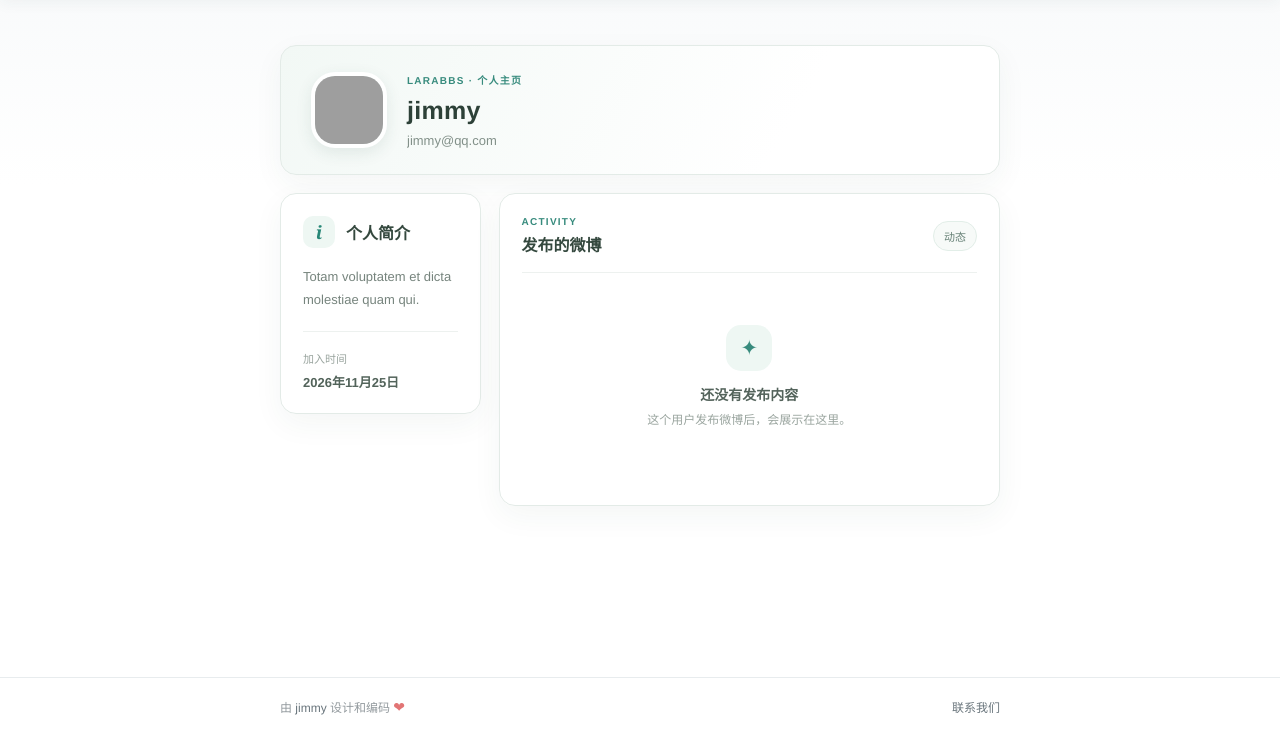
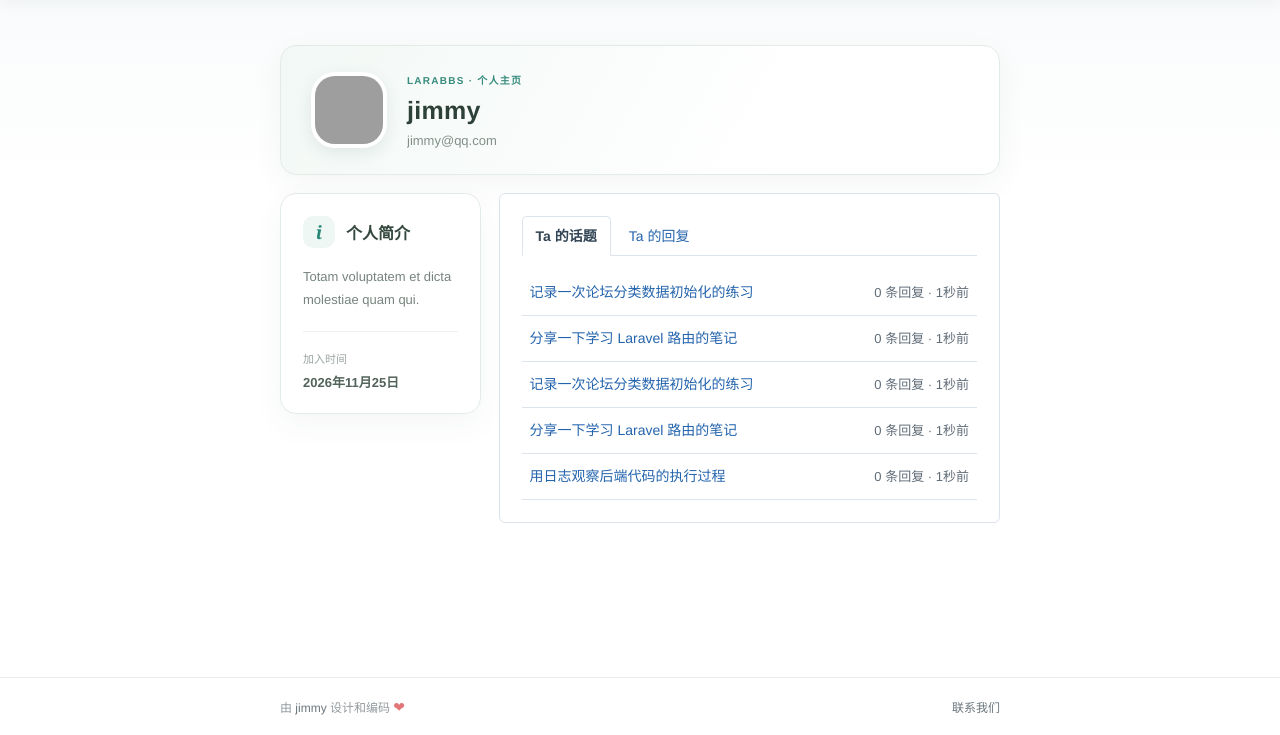
Before and after one commit to chenglianjie-code/laravelBass, a Laravel app: page /users/1 in a window 1280 px wide. Shown: the part 65-800 px from the top of the page. Run offline with Laravel 9, Linux system fonts and the light colour scheme; data comes from the database, SQL or seed files in the repository; some libraries are stand-ins or nearby versions; grey boxes are pictures that could not be loaded.

Commit message:
feat: 5.9用户话题列表

```diff
--- a/app/Models/User.php
+++ b/app/Models/User.php
@@ -69,4 +69,8 @@ class User extends Authenticatable implements MustVerifyEmail
     protected $casts = [
         'email_verified_at' => 'datetime',
     ];
+
+    public function topics(){
+        return $this->hasMany(Topic::class);
+    }
 }
--- a/public/css/pages.css
+++ b/public/css/pages.css
@@ -225,8 +225,7 @@
   padding: 22px;
 }
 
-.profile-card-heading,
-.profile-section-heading {
+.profile-card-heading {
   display: flex;
   align-items: center;
   gap: 11px;
@@ -247,8 +246,7 @@
   place-items: center;
 }
 
-.profile-card-heading h2,
-.profile-section-heading h2 {
+.profile-card-heading h2 {
   margin: 0;
   color: #34483e;
   font-size: 16px;
@@ -286,58 +284,126 @@
   font-weight: 600;
 }
 
-.profile-section-heading {
-  justify-content: space-between;
-  padding-bottom: 16px;
-  border-bottom: 1px solid #edf1ef;
+.profile-posts {
+  --activity-link: #2464ad;
+  --activity-line: #dce3ea;
+  --activity-muted: #616d78;
+  min-width: 0;
+  border-color: var(--activity-line);
+  border-radius: 6px;
+  background: #fff;
+  box-shadow: none;
 }
 
-.profile-section-heading .profile-eyebrow {
-  margin-bottom: 5px;
+.profile-activity-tabs {
+  display: flex;
+  gap: 4px;
+  border-bottom: 1px solid var(--activity-line);
 }
 
-.profile-count {
-  padding: 6px 10px;
-  border: 1px solid #e2eee8;
-  border-radius: 999px;
-  color: #668076;
-  background: #f7faf8;
-  font-size: 11px;
+.profile-activity-tabs a {
+  margin-bottom: -1px;
+  padding: 9px 13px;
+  border: 1px solid transparent;
+  border-radius: 5px 5px 0 0;
+  color: var(--activity-link);
+  line-height: 20px;
 }
 
-.profile-empty {
+.profile-activity-tabs a:hover {
+  background: #f3f7fc;
+}
+
+.profile-activity-tabs a[aria-current="page"] {
+  border-color: var(--activity-line);
+  border-bottom-color: #fff;
+  color: #344655;
+  background: #fff;
+  font-weight: 600;
+}
+
+.profile-topic-list {
+  margin: 14px 0 0;
+  padding: 0;
+  list-style: none;
+}
+
+.profile-topic-row {
   display: grid;
-  min-height: 210px;
-  align-content: center;
-  justify-items: center;
-  padding: 24px 12px;
+  grid-template-columns: minmax(0, 1fr) auto;
+  align-items: baseline;
+  gap: 4px 14px;
+  padding: 12px 8px;
+  border-bottom: 1px solid var(--activity-line);
+  line-height: 1.5;
+}
+
+.profile-topic-row a {
+  color: var(--activity-link);
+  overflow-wrap: anywhere;
+}
+
+.profile-topic-row a:hover {
+  text-decoration: underline;
+}
+
+.profile-topic-meta {
+  color: var(--activity-muted);
+  font-size: 13px;
+  white-space: nowrap;
+}
+
+.profile-activity-empty {
+  margin: 0;
+  padding: 34px 8px;
+  color: var(--activity-muted);
   text-align: center;
 }
 
-.profile-empty-icon {
+.profile-activity-pagination {
+  margin-top: 22px;
+}
+
+.profile-activity-pagination .pagination {
+  display: flex;
+  flex-wrap: wrap;
+  gap: 4px;
+  margin: 0;
+  padding: 0;
+  list-style: none;
+}
+
+.profile-activity-pagination li > :is(a, span) {
   display: grid;
-  width: 46px;
-  height: 46px;
-  margin-bottom: 13px;
-  border-radius: 15px;
-  color: #378b7d;
-  background: #eef7f3;
-  font-size: 21px;
+  min-width: 32px;
+  min-height: 34px;
+  padding: 0 6px;
+  border: 1px solid var(--activity-line);
+  border-radius: 4px;
+  color: var(--activity-link);
+  font-size: 13px;
   place-items: center;
 }
 
-.profile-empty h3 {
-  margin: 0;
-  color: #53635b;
-  font-size: 14px;
+.profile-activity-pagination li > a:hover {
+  background: #f3f7fc;
+}
+
+.profile-activity-pagination .active > span {
+  border-color: var(--activity-link);
+  color: #fff;
+  background: var(--activity-link);
   font-weight: 600;
 }
 
-.profile-empty p {
-  margin: 7px 0 0;
-  color: #9aa59f;
-  font-size: 12px;
-  line-height: 1.6;
+.profile-activity-pagination .disabled > span {
+  color: var(--activity-muted);
+  background: #f7f9fb;
+}
+
+.profile-posts a:focus-visible {
+  outline: 2px solid var(--activity-link);
+  outline-offset: 2px;
 }
 
 .edit-profile-page {
@@ -663,6 +729,10 @@
     padding: 19px;
   }
 
+  .profile-topic-row {
+    grid-template-columns: minmax(0, 1fr);
+  }
+
   .edit-profile-page {
     gap: 14px;
     margin: 8px auto 34px;
--- a/resources/views/layouts/_header.blade.php
+++ b/resources/views/layouts/_header.blade.php
@@ -59,7 +59,7 @@
                 <a class="dropdown-item" href="{{ route('users.edit', Auth::id()) }}">编辑资料</a>
                 <div class="dropdown-divider"></div>
 
-                <form class="dropdown-logout" action="{{ route('logout') }}" method="POST">
+                <form class="dropdown-logout" action="{{ route('logout') }}" method="POST" onsubmit="return confirm('您确定要退出吗？');">
                   @csrf
                   <button class="dropdown-item nav-logout" id="logout" type="submit">退出登录</button>
                 </form>
--- /dev/null
+++ b/resources/views/users/_topics.blade.php
@@ -0,0 +1,24 @@
+@if ($topics->count())
+  <ul class="profile-topic-list">
+    @foreach ($topics as $topic)
+      <li class="profile-topic-row">
+        <a href="{{ route('topics.show', $topic) }}">{{ $topic->title }}</a>
+        <span class="profile-topic-meta">
+          {{ $topic->reply_count }} 条回复
+          @if ($topic->created_at)
+            <span aria-hidden="true"> · </span>
+            <time datetime="{{ $topic->created_at->toAtomString() }}">{{ $topic->created_at->diffForHumans() }}</time>
+          @endif
+        </span>
+      </li>
+    @endforeach
+  </ul>
+@else
+  <p class="profile-activity-empty">暂无话题。</p>
+@endif
+
+@if ($topics->hasPages())
+  <div class="profile-activity-pagination">
+    {{ $topics->onEachSide(1)->links('pagination::default') }}
+  </div>
+@endif
--- a/resources/views/users/show.blade.php
+++ b/resources/views/users/show.blade.php
@@ -39,20 +39,27 @@
         </dl>
       </aside>
 
-      <section class="profile-card profile-posts" aria-labelledby="profile-posts-title">
-        <div class="profile-section-heading">
-          <div>
-            <p class="profile-eyebrow">ACTIVITY</p>
-            <h2 id="profile-posts-title">发布的微博</h2>
-          </div>
-          <span class="profile-count">动态</span>
-        </div>
+      <section class="profile-card profile-posts" aria-label="个人动态">
+        @php
+          $showReplies = request()->query('tab') === 'replies';
+        @endphp
 
-        <div class="profile-empty">
-          <span class="profile-empty-icon" aria-hidden="true">✦</span>
-          <h3>还没有发布内容</h3>
-          <p>这个用户发布微博后，会展示在这里。</p>
-        </div>
+        <nav class="profile-activity-tabs" aria-label="个人动态导航">
+          <a
+            href="{{ route('users.show', $user) }}"
+            @if (!$showReplies) aria-current="page" @endif
+          >Ta 的话题</a>
+          <a
+            href="{{ route('users.show', ['user' => $user, 'tab' => 'replies']) }}"
+            @if ($showReplies) aria-current="page" @endif
+          >Ta 的回复</a>
+        </nav>
+
+        @if ($showReplies)
+          <p class="profile-activity-empty">回复功能暂未开放。</p>
+        @else
+          @include('users._topics', ['topics' => $user->topics()->recent()->paginate(5)])
+        @endif
       </section>
     </div>
   </main>
```
